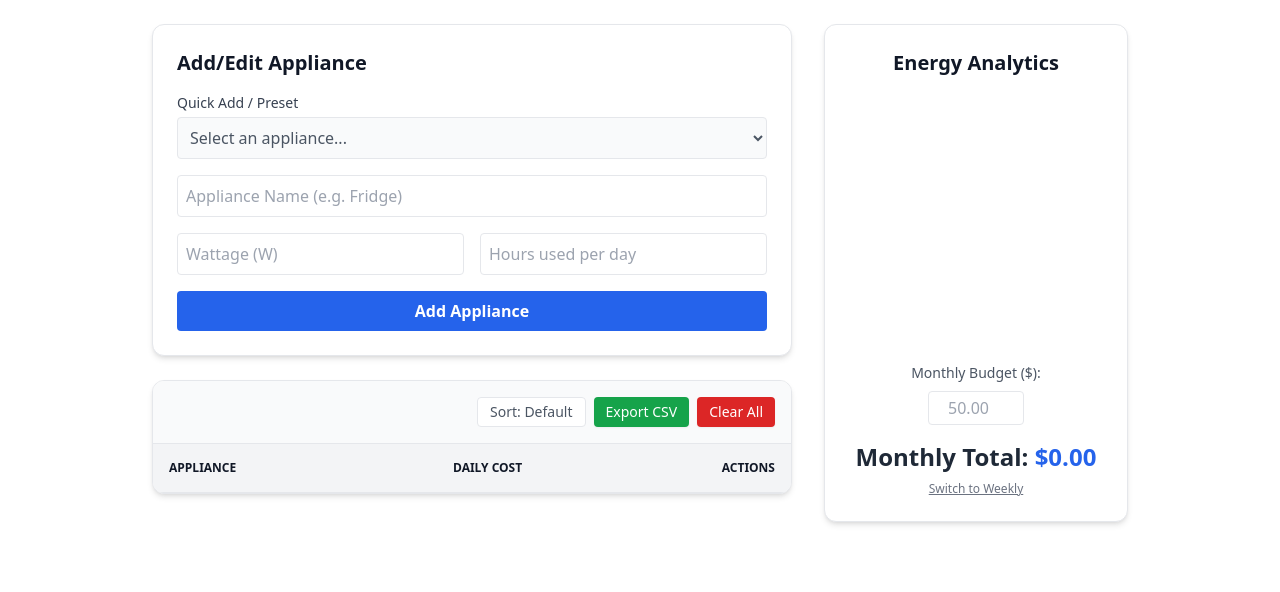
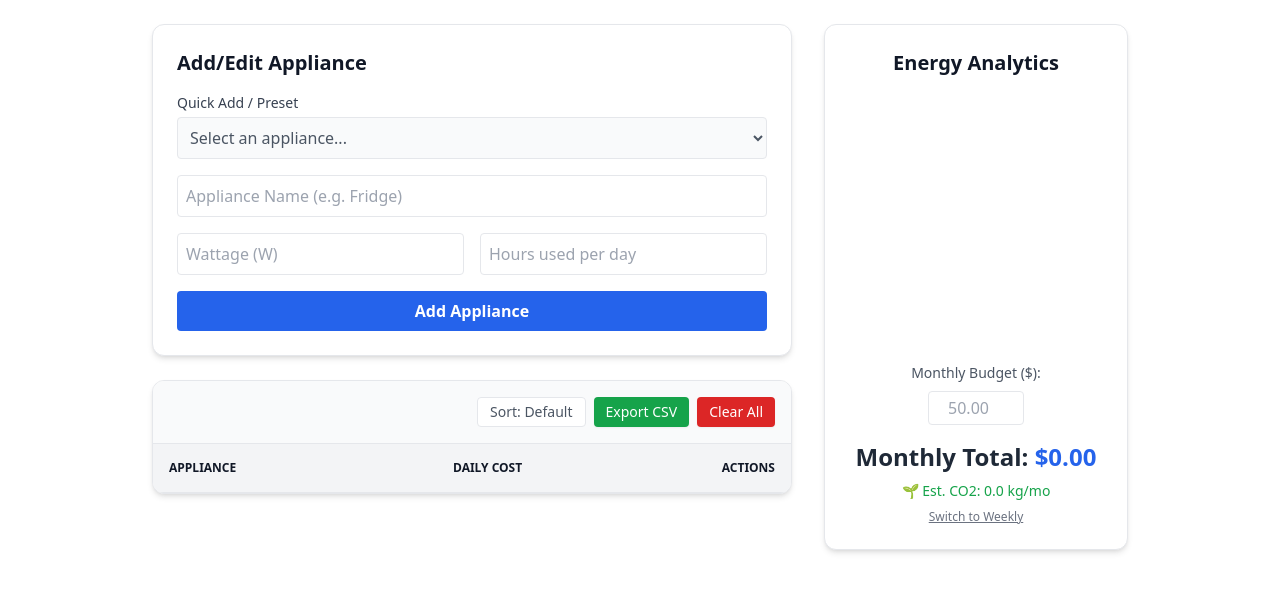
Before and after one commit to asazin90143/Energy-Watcher, a plain HTML site: page index.html in a window 1280 px wide. Shown: the part 100-692 px from the top of the page. Drawn offline with nearby package versions, Linux system fonts and the light colour scheme.

Commit message:
Feature: Add CO2 emission estimation

```diff
--- a/app.js
+++ b/app.js
@@ -12,6 +12,7 @@ const form = document.getElementById('applianceForm');
 const list = document.getElementById('applianceList');
 const rateInput = document.getElementById('kwhRate');
 const totalDisplay = document.getElementById('totalCost');
+const co2Display = document.getElementById('co2Display');
 const presetSelect = document.getElementById('presetSelect');
 const budgetInput = document.getElementById('budgetInput');
 
@@ -197,6 +198,12 @@ const render = () => {
     }
 
     totalDisplay.innerHTML = `${label}: <span class="text-2xl font-bold ${costColor}">$${finalTotal.toFixed(2)}</span>`;
+
+    // CO2 Calculation (Approx 0.4 kg per kWh)
+    const totalDailyKWh = appliances.reduce((acc, item) => acc + (item.wattage * item.hours / 1000), 0);
+    const monthlyCO2 = totalDailyKWh * 30 * 0.4;
+    co2Display.innerHTML = `🌱 Est. CO2: ${monthlyCO2.toFixed(1)} kg/mo`;
+
     updateChart();
 };
 
--- a/index.html
+++ b/index.html
@@ -101,6 +101,10 @@
                     <div id="totalCost" class="mt-4 text-center text-2xl font-bold text-gray-800">
                         Monthly Total: $0.00
                     </div>
+
+                    <div id="co2Display" class="mt-2 text-center text-sm text-green-600 font-medium">
+                        🌱 Est. CO2: 0 kg/mo
+                    </div>
                     <button id="periodBtn"
                         class="block mx-auto mt-2 text-xs font-medium text-gray-500 hover:text-blue-600 underline transition">
                         Switch to Weekly
```
